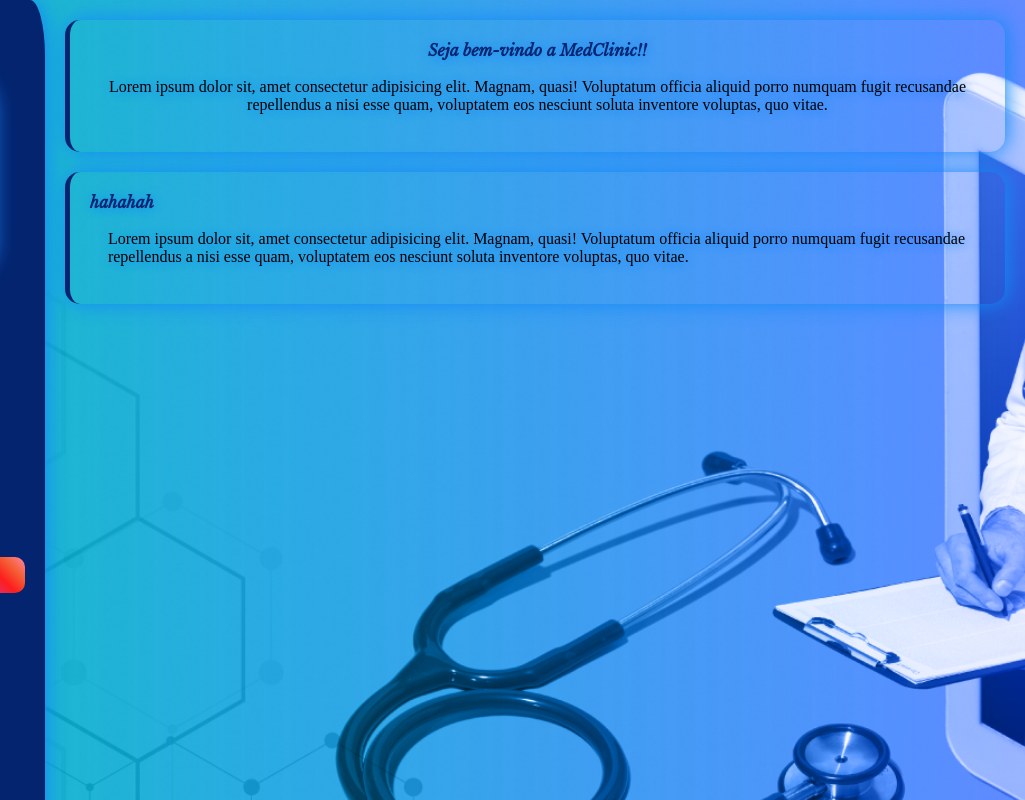
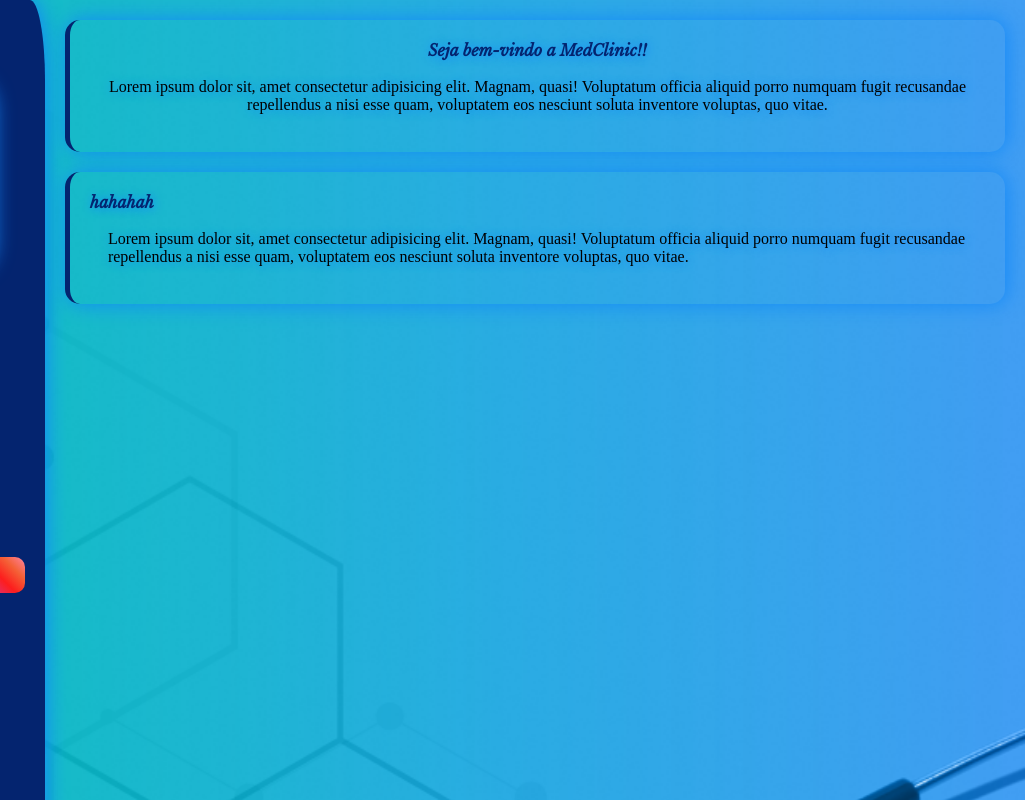
Before and after one commit to Lipe9/MedClinic, a plain HTML site: page index.html in a window 1280 px wide. Shown: the top 800 px of the page, 255-1280 px from the left. Drawn offline with nearby package versions, Linux system fonts and the light colour scheme.

Commit message:
Update Style.css

```diff
--- a/css/Style.css
+++ b/css/Style.css
@@ -52,7 +52,7 @@ li {
 }
 .container {
     display: flex;
-    height: 140vh;
+    height: 200vh;
 }
 .menu {
     background-color: rgb(4, 36, 111);
```
